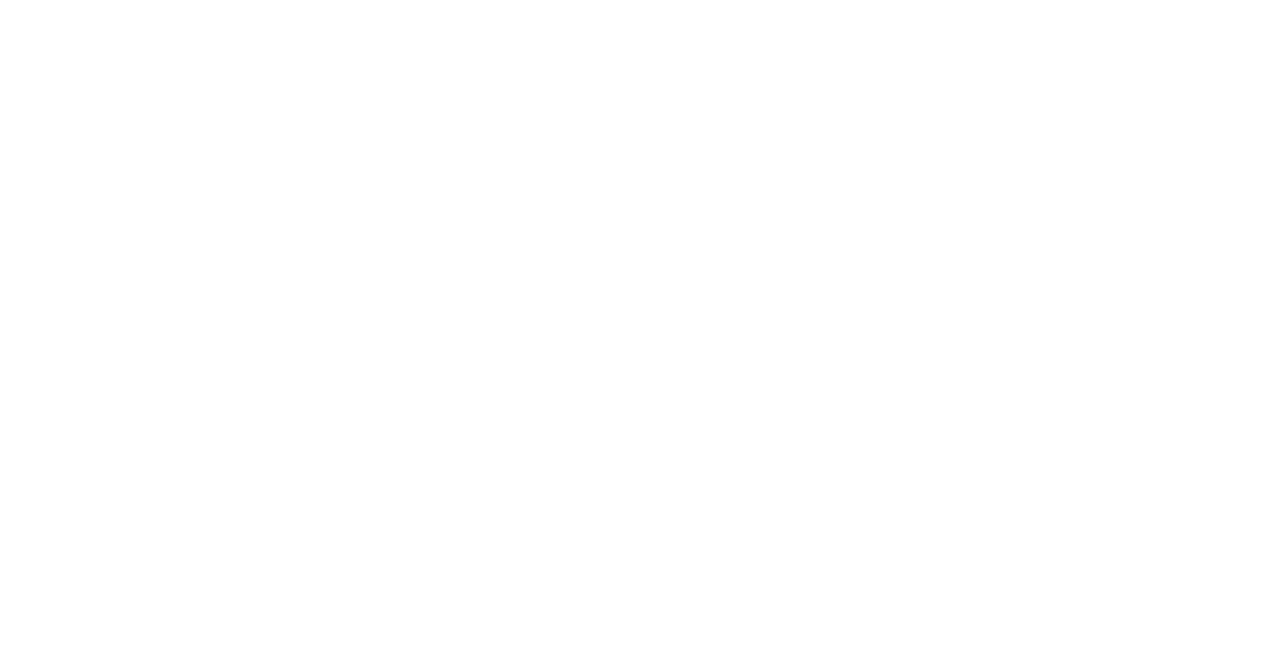
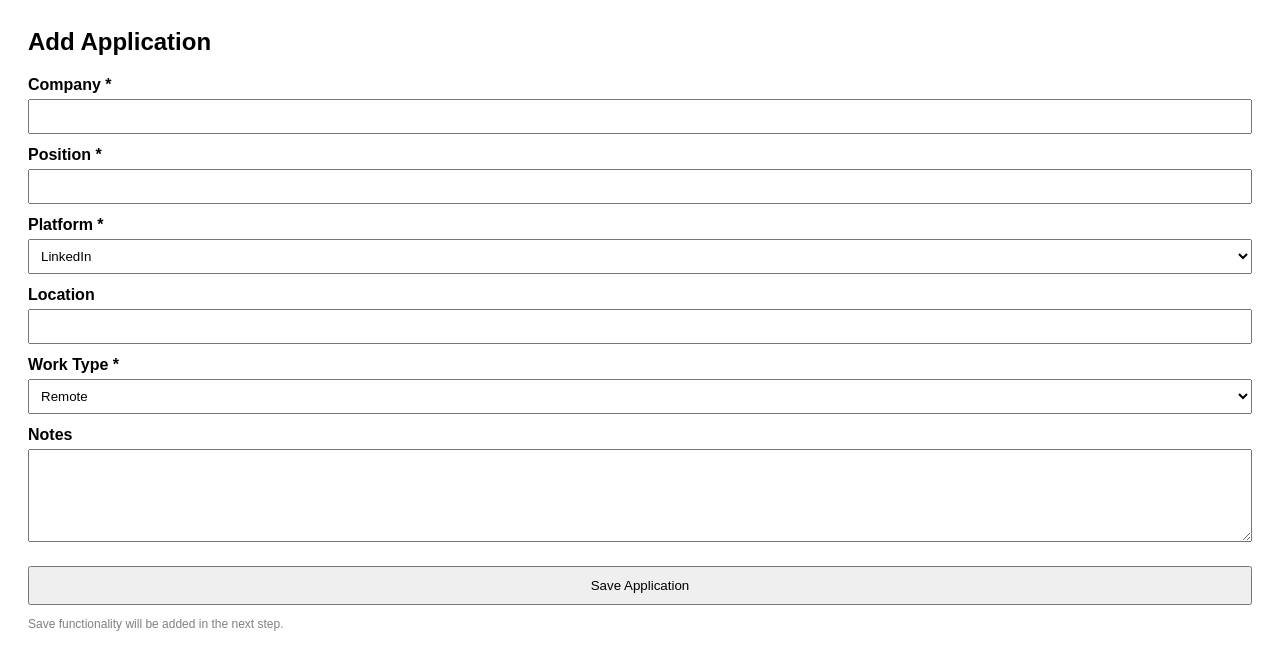
Before and after one commit to DeadlocK09/aj-job-search-crm, a plain HTML site: page AddApplication.html in a window 1280 px wide. Drawn offline with Linux system fonts and the light colour scheme.

Commit message:
feat: implement application save functionality

```diff
--- a/AddApplication.html
+++ b/AddApplication.html
@@ -1,9 +1,147 @@
 <!DOCTYPE html>
 <html>
-  <head>
-    <base target="_top">
-  </head>
-  <body>
+<head>
+  <base target="_top">
 
-  </body>
+  <style>
+
+    body{
+      font-family:Arial,sans-serif;
+      padding:20px;
+    }
+
+    h2{
+      margin-top:0;
+    }
+
+    label{
+      display:block;
+      margin-top:12px;
+      font-weight:bold;
+    }
+
+    input,
+    select,
+    textarea{
+
+      width:100%;
+      padding:8px;
+      margin-top:5px;
+      box-sizing:border-box;
+
+    }
+
+    button{
+
+      margin-top:20px;
+      width:100%;
+      padding:10px;
+      cursor:pointer;
+
+    }
+
+  </style>
+
+</head>
+
+<body>
+
+<h2>Add Application</h2>
+
+<label>Company *</label>
+<input id="company">
+
+<label>Position *</label>
+<input id="position">
+
+<label>Platform *</label>
+
+<select id="platform">
+
+<option>LinkedIn</option>
+<option>JobStreet</option>
+<option>Indeed</option>
+<option>Company Website</option>
+<option>Referral</option>
+
+</select>
+
+<label>Location</label>
+<input id="location">
+
+<label>Work Type *</label>
+
+<select id="workType">
+
+<option>Remote</option>
+<option>Hybrid</option>
+<option>On-site</option>
+
+</select>
+
+<label>Notes</label>
+
+<textarea id="notes" rows="5"></textarea>
+
+<button onclick="saveApplication()">
+    Save Application
+</button>
+
+<p style="font-size:12px;color:gray;">
+Save functionality will be added in the next step.
+</p>
+
+<script>
+
+function saveApplication() {
+
+    const data = {
+
+        company: document.getElementById("company").value.trim(),
+        position: document.getElementById("position").value.trim(),
+        platform: document.getElementById("platform").value,
+        location: document.getElementById("location").value.trim(),
+        workType: document.getElementById("workType").value,
+        salary: "",
+        jobUrl: "",
+        resumeVersion: "",
+        coverLetter: "No",
+        notes: document.getElementById("notes").value.trim()
+
+    };
+
+    // Validation
+    if (!data.company) {
+        alert("Company is required.");
+        return;
+    }
+
+    if (!data.position) {
+        alert("Position is required.");
+        return;
+    }
+
+    google.script.run
+        .withSuccessHandler(function(result){
+
+            alert(
+                "✅ Application Saved!\n\nApplication ID: " +
+                result.applicationId
+            );
+
+            google.script.host.close();
+
+        })
+        .withFailureHandler(function(error){
+
+            alert("❌ Error:\n\n" + error.message);
+
+        })
+        .saveApplication(data);
+
+}
+
+</script>
+
+</body>
 </html>
--- a/Config.js
+++ b/Config.js
@@ -25,6 +25,8 @@
 
   },
 
+  ID_PREFIX: "APP",
+
   VERSION: "1.0.0"
 
 };
```
Also changed, not shown: Applications.js (+43 -0 lines), UI.js (+5 -11 lines).
